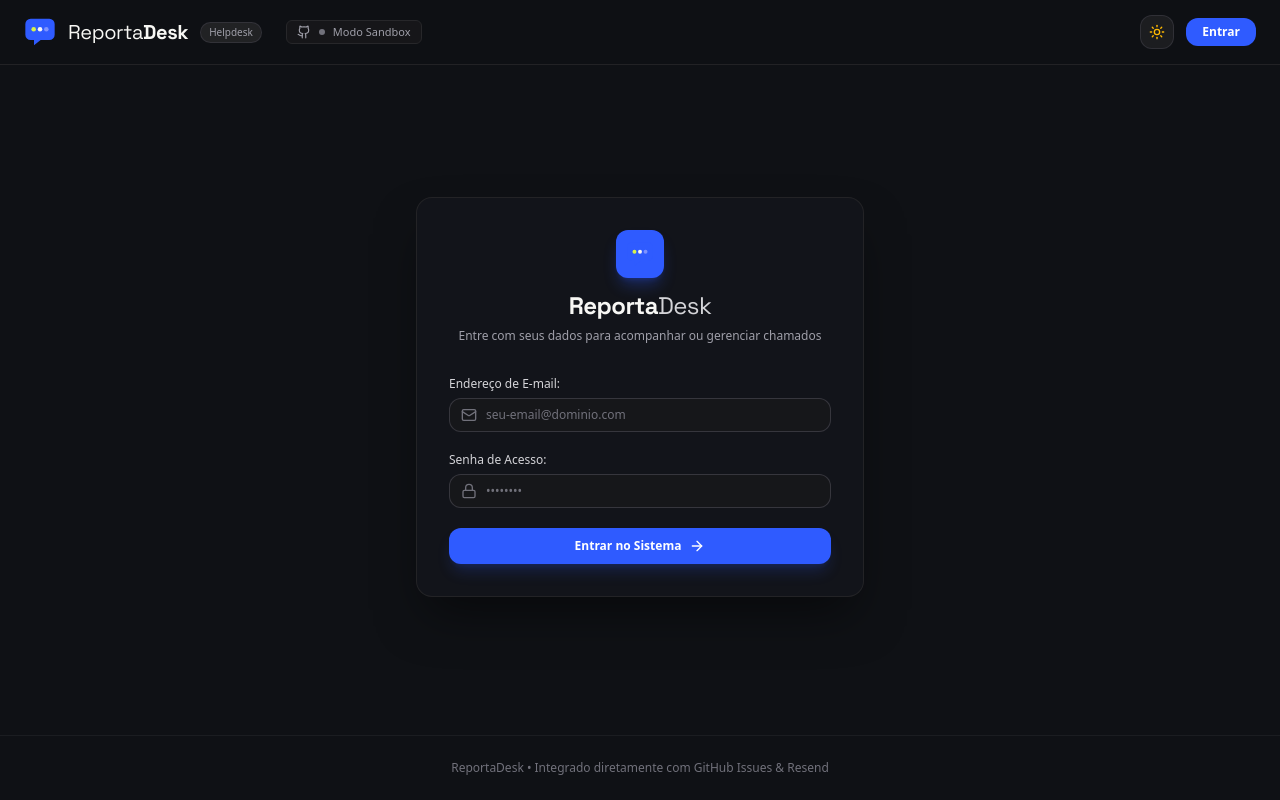
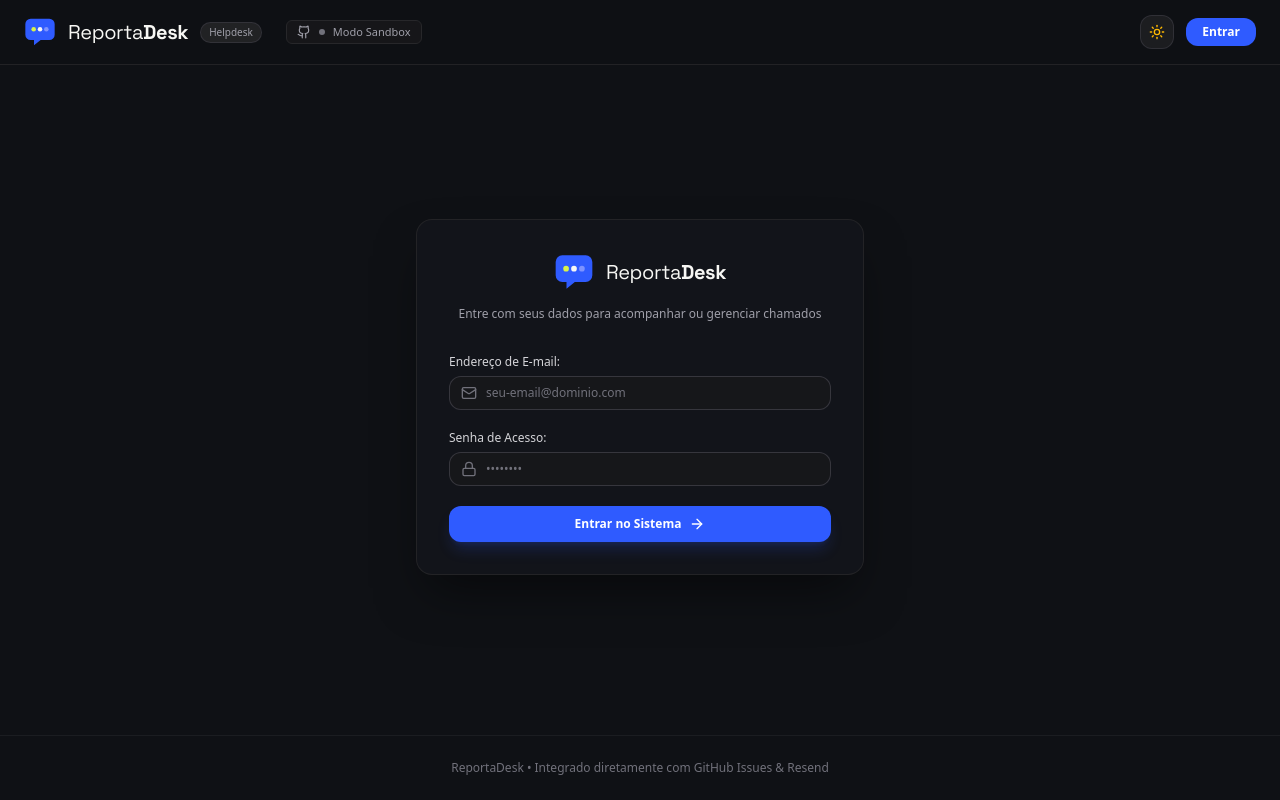
Before and after one commit to veltra-dev/reporta-desk, a Next.js app: page /login in a window 1280 px wide. Built offline with nearby package versions, Linux system fonts and the light colour scheme; no server answers.

Commit message:
fix: Adapta a logo e a tipografia para alternar dinamicamente entre as versoes dark e light

```diff
--- a/src/app/login/page.tsx
+++ b/src/app/login/page.tsx
@@ -1,5 +1,6 @@
 import React from 'react';
 import LoginForm from './LoginForm';
+import Logo from '@/components/Logo';
 
 export const metadata = {
   title: 'Entrar • ReportaDesk',
@@ -12,18 +13,8 @@
       <div className="max-w-md w-full space-y-8 bg-[#12141A] p-8 rounded-2xl border border-zinc-800/80 shadow-2xl shadow-black/50">
 
         {/* Cabeçalho */}
-        <div className="text-center">
-          <div className="inline-flex items-center justify-center w-12 h-12 rounded-xl bg-[#2F5BFF] text-white font-bold text-xl mb-3 shadow-lg shadow-[#2F5BFF]/30">
-            <svg viewBox="0 0 48 48" fill="none" xmlns="http://www.w3.org/2000/svg" className="w-7 h-7">
-              <path d="M10 4H38A8 8 0 0146 12V28A8 8 0 0138 36H25L15 44V36H10A8 8 0 012 28V12A8 8 0 0110 4Z" fill="#2F5BFF" />
-              <circle cx="14.5" cy="20" r="3.4" fill="#D9F24A" />
-              <circle cx="24" cy="20" r="3.4" fill="#F7F7F4" />
-              <circle cx="33.5" cy="20" r="3.4" fill="#7E93FF" />
-            </svg>
-          </div>
-          <h2 className="text-2xl font-bold tracking-tight text-[#F7F7F4]" style={{ fontFamily: 'Space Grotesk, sans-serif' }}>
-            Reporta<span className="font-normal text-zinc-300">Desk</span>
-          </h2>
+        <div className="text-center flex flex-col items-center">
+          <Logo size="lg" className="mb-2" />
           <p className="mt-1.5 text-xs text-zinc-400">
             Entre com seus dados para acompanhar ou gerenciar chamados
           </p>
--- a/src/components/Logo.tsx
+++ b/src/components/Logo.tsx
@@ -8,7 +8,6 @@
 
 export function LogoSymbol({ className = 'w-8 h-8', small = false }: { className?: string; small?: boolean }) {
   if (small) {
-    // Versão simplificada (1b) para uso abaixo de 48px / pequenos ícones
     return (
       <svg viewBox="0 0 48 48" fill="none" xmlns="http://www.w3.org/2000/svg" className={className}>
         <path d="M10 4H38A8 8 0 0146 12V28A8 8 0 0138 36H25L15 44V36H10A8 8 0 012 28V12A8 8 0 0110 4Z" fill="#2F5BFF" />
@@ -18,11 +17,10 @@
   }
 
   return (
-    // Versão primária (3 pontos: Aberto #D9F24A, Em Progresso #F7F7F4, Concluído #7E93FF)
     <svg viewBox="0 0 48 48" fill="none" xmlns="http://www.w3.org/2000/svg" className={className}>
       <path d="M10 4H38A8 8 0 0146 12V28A8 8 0 0138 36H25L15 44V36H10A8 8 0 012 28V12A8 8 0 0110 4Z" fill="#2F5BFF" />
       <circle cx="14.5" cy="20" r="3.4" fill="#D9F24A" />
-      <circle cx="24" cy="20" r="3.4" fill="#F7F7F4" />
+      <circle cx="24" cy="20" r="3.4" fill="#F7F7F4" className="logo-middle-dot transition-colors" />
       <circle cx="33.5" cy="20" r="3.4" fill="#7E93FF" />
     </svg>
   );
@@ -48,9 +46,9 @@
   return (
     <div className={`inline-flex items-center gap-3 ${className}`}>
       <LogoSymbol className={iconSizes[size]} small={size === 'sm'} />
-      <span className={`font-sans tracking-tight text-[#F7F7F4] flex items-center ${heights[size]}`} style={{ fontFamily: 'Space Grotesk, sans-serif' }}>
+      <span className={`font-sans tracking-tight text-[#F7F7F4] logo-text flex items-center ${heights[size]}`} style={{ fontFamily: 'Space Grotesk, sans-serif' }}>
         <span className="font-normal text-lg sm:text-xl">Reporta</span>
-        <span className="font-bold text-lg sm:text-xl text-[#F7F7F4]">Desk</span>
+        <span className="font-bold text-lg sm:text-xl">Desk</span>
       </span>
     </div>
   );
```
